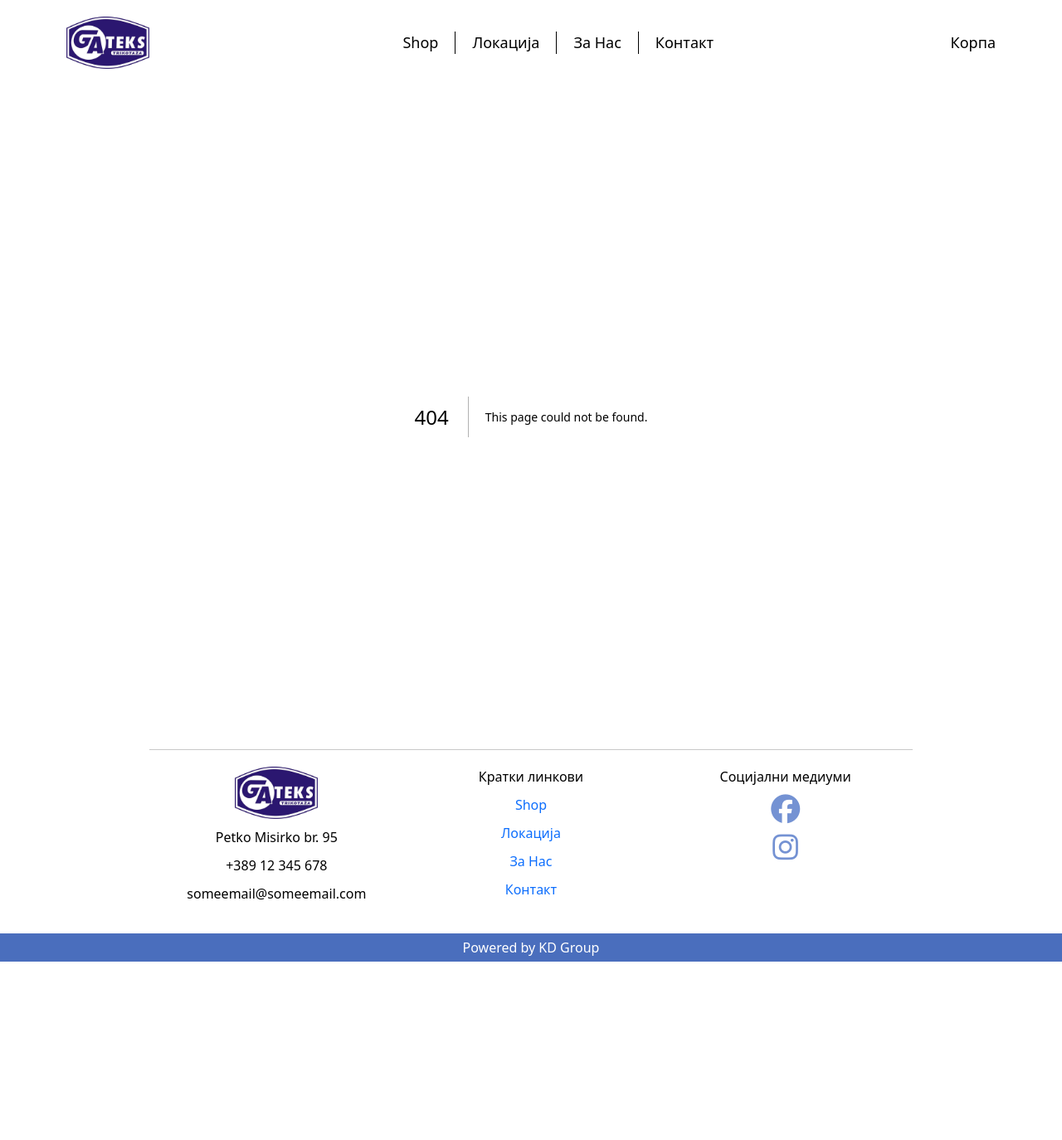
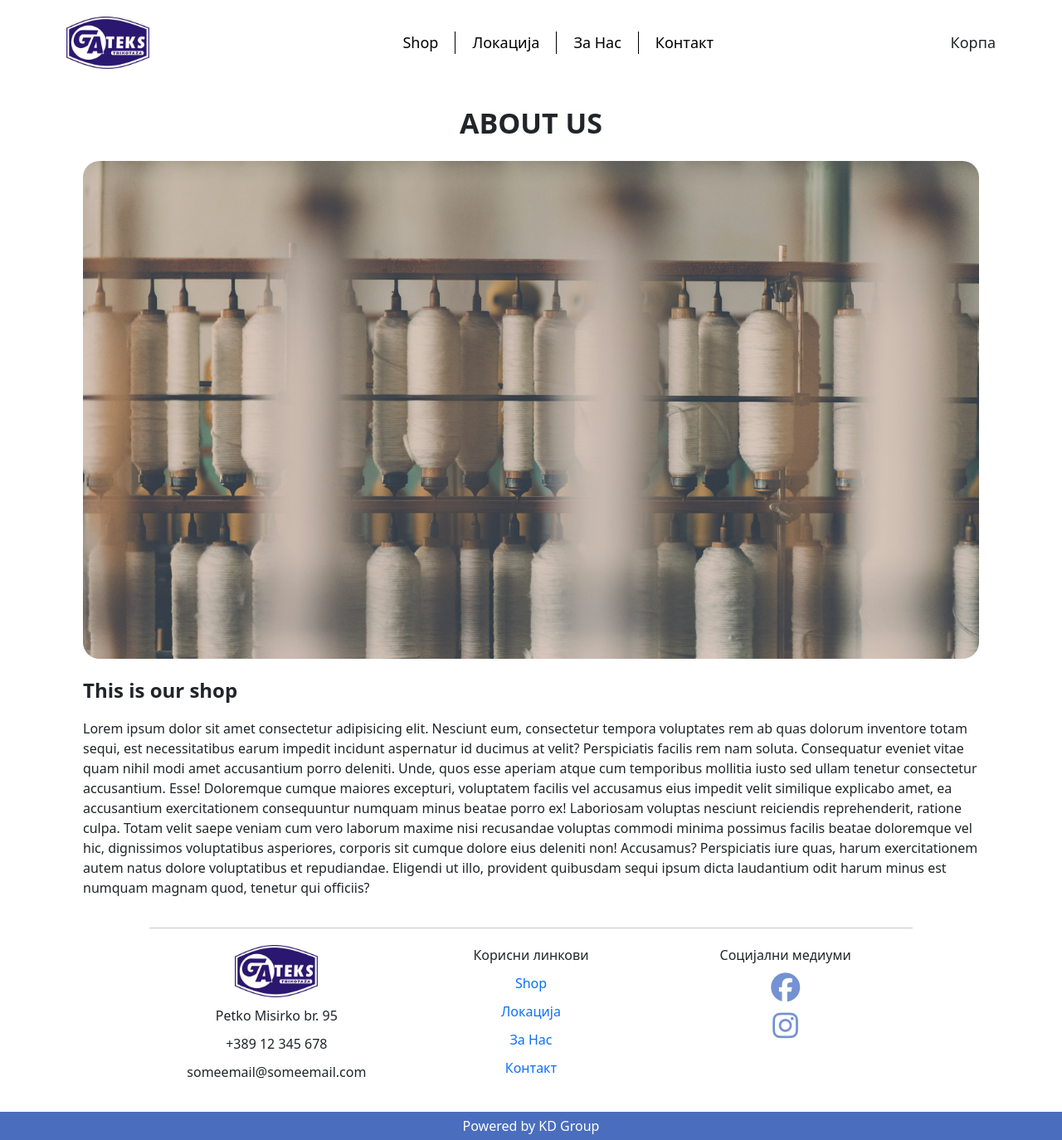
Before and after one commit to dino-taleski/gatex_website, a Next.js app in the folder gatex_website/: page /about-us in a window 1280 px wide. Before the commit this address had no page. Shown: the whole page at 83% size. Before the commit the page ends 1159 px from the top, so only its background shows below. Built offline with nearby package versions, Linux system fonts and the light colour scheme.

Commit message:
added about us page + minor fixes

```diff
--- a/gatex_website/src/components/footer/Footer.tsx
+++ b/gatex_website/src/components/footer/Footer.tsx
@@ -22,7 +22,7 @@ const Footer = () => {
                 </div>
                 <div>
                     <ul className={styles.ul_reset}>
-                        <li>Кратки линкови</li>
+                        <li>Корисни линкови</li>
                         <Link href={"/shop/"}>
                             <li>Shop</li>
                         </Link>
--- /dev/null
+++ b/gatex_website/src/pages/about-us/index.tsx
@@ -0,0 +1,63 @@
+import React from "react";
+import styles from "@/styles/AboutUs.module.css";
+
+const AboutUsPage = () => {
+    return (
+        <>
+            <div>
+                <p
+                    style={{
+                        textAlign: "center",
+                        fontSize: "34px",
+                        fontWeight: "700",
+                        paddingTop: "20px",
+                        paddingBottom: "20px",
+                        marginBottom: "0px",
+                    }}
+                >
+                    ABOUT US
+                </p>
+                <div className={styles.about_us_main}>
+                    <img
+                        className={styles.about_us_banner}
+                        src="./images/generic_fac.jpg"
+                        alt=""
+                    />
+                    <div className={styles.about_us_blurb}>
+                        <p className={styles.about_us_heading}>
+                            This is our shop
+                        </p>
+                        <p>
+                            Lorem ipsum dolor sit amet consectetur adipisicing
+                            elit. Nesciunt eum, consectetur tempora voluptates
+                            rem ab quas dolorum inventore totam sequi, est
+                            necessitatibus earum impedit incidunt aspernatur id
+                            ducimus at velit? Perspiciatis facilis rem nam
+                            soluta. Consequatur eveniet vitae quam nihil modi
+                            amet accusantium porro deleniti. Unde, quos esse
+                            aperiam atque cum temporibus mollitia iusto sed
+                            ullam tenetur consectetur accusantium. Esse!
+                            Doloremque cumque maiores excepturi, voluptatem
+                            facilis vel accusamus eius impedit velit similique
+                            explicabo amet, ea accusantium exercitationem
+                            consequuntur numquam minus beatae porro ex!
+                            Laboriosam voluptas nesciunt reiciendis
+                            reprehenderit, ratione culpa. Totam velit saepe
+                            veniam cum vero laborum maxime nisi recusandae
+                            voluptas commodi minima possimus facilis beatae
+                            doloremque vel hic, dignissimos voluptatibus
+                            asperiores, corporis sit cumque dolore eius deleniti
+                            non! Accusamus? Perspiciatis iure quas, harum
+                            exercitationem autem natus dolore voluptatibus et
+                            repudiandae. Eligendi ut illo, provident quibusdam
+                            sequi ipsum dicta laudantium odit harum minus est
+                            numquam magnam quod, tenetur qui officiis?
+                        </p>
+                    </div>
+                </div>
+            </div>
+        </>
+    );
+};
+
+export default AboutUsPage;
--- a/gatex_website/src/pages/api/hello.ts
+++ /dev/null
@@ -1,13 +0,0 @@
-// Next.js API route support: https://nextjs.org/docs/api-routes/introduction
-import type { NextApiRequest, NextApiResponse } from "next";
-
-type Data = {
-  name: string;
-};
-
-export default function handler(
-  req: NextApiRequest,
-  res: NextApiResponse<Data>,
-) {
-  res.status(200).json({ name: "John Doe" });
-}
--- a/gatex_website/src/pages/location/index.tsx
+++ b/gatex_website/src/pages/location/index.tsx
@@ -1,6 +1,6 @@
 import React from "react";
 
-const index = () => {
+const LocationPage = () => {
     return (
         <>
             <p
@@ -28,4 +28,4 @@ const index = () => {
     );
 };
 
-export default index;
+export default LocationPage;
--- /dev/null
+++ b/gatex_website/src/styles/AboutUs.module.css
@@ -0,0 +1,20 @@
+.about_us_banner {
+    width: 100%;
+    height: 600px;
+    object-fit: cover;
+    border-radius: 20px;
+}
+
+.about_us_main {
+    margin-inline: 100px;
+}
+
+.about_us_blurb {
+    padding-top: 20px;
+    padding-bottom: 20px;
+}
+
+.about_us_heading {
+    font-size: 24px;
+    font-weight: 600;
+}
```
Also changed, not shown: gatex_website/public/images/generic_fac.jpg (added).
